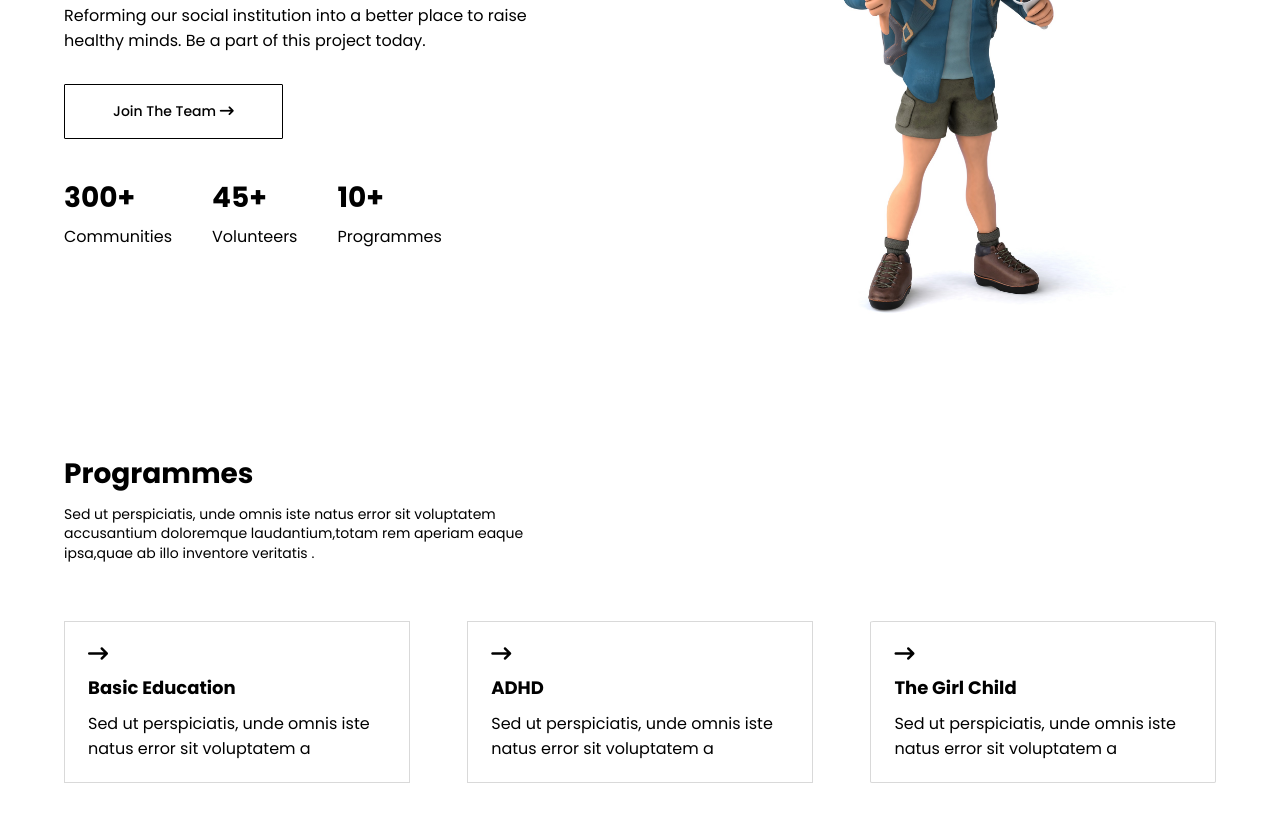
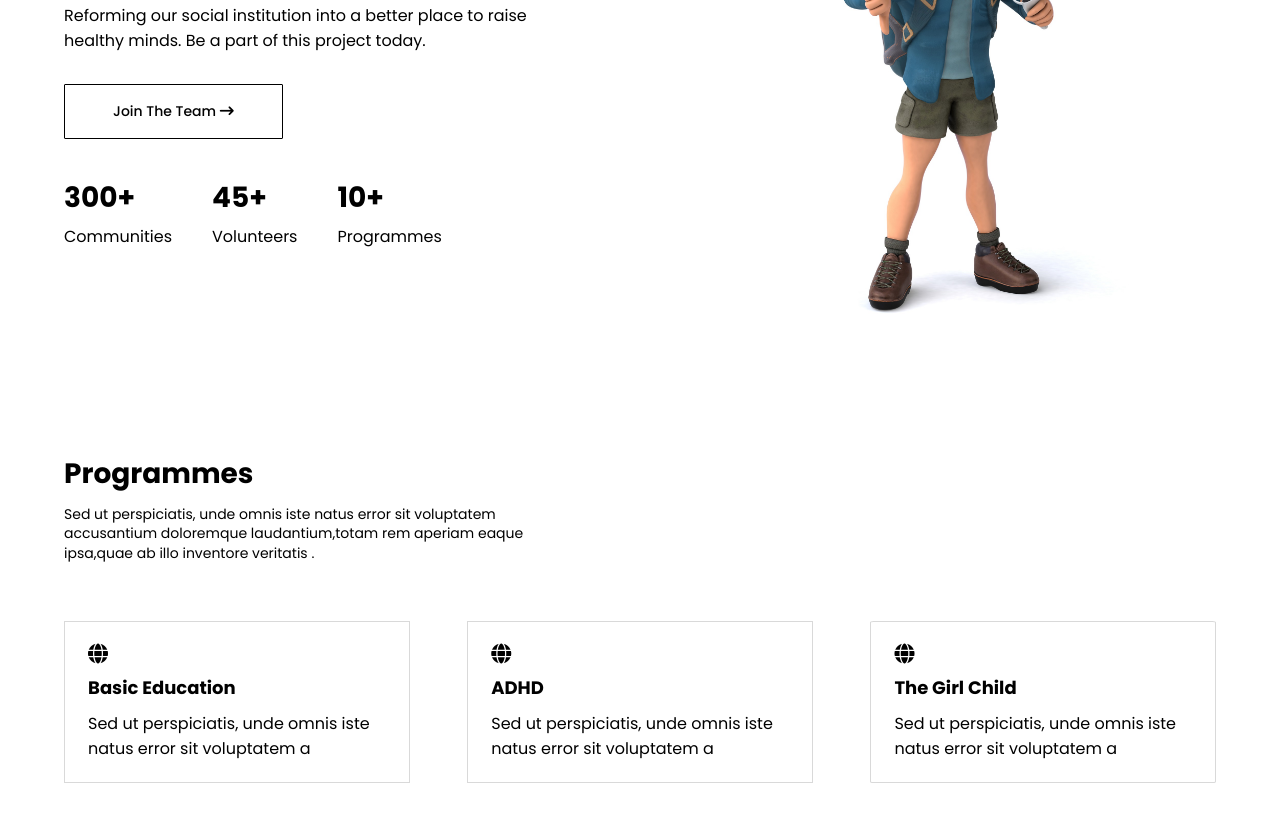
Before and after one commit to vibeauratech/Makeitbetter, a plain HTML site: page index.html in a window 1280 px wide. Shown: the part 317-1138 px from the top of the page. Drawn offline with Linux system fonts and the light colour scheme.

Commit message:
Update index.html

```diff
--- a/index.html
+++ b/index.html
@@ -77,17 +77,17 @@
         <div class="pro-con">
             <div class="pro-box">
                 <div class="pro-left">
-                    <i class="fa-solid fa-arrow-right-long"></i>
+                    <i class="fa-solid fa-globe"></i>
                     <h2>Basic Education</h2>
                     <p>Sed ut perspiciatis, unde omnis iste natus error sit voluptatem a</p>
                 </div>
                 <div class="pro-center">
-                    <i class="fa-solid fa-arrow-right-long"></i>
+                    <i class="fa-solid fa-globe"></i>
                     <h2>ADHD</h2>
                     <p>Sed ut perspiciatis, unde omnis iste natus error sit voluptatem a</p>
                 </div>
                 <div class="pro-right">
-                    <i class="fa-solid fa-arrow-right-long"></i>
+                    <i class="fa-solid fa-globe"></i>
                     <h2>The Girl Child</h2>
                     <p>Sed ut perspiciatis, unde omnis iste natus error sit voluptatem a</p>
                 </div>
```
